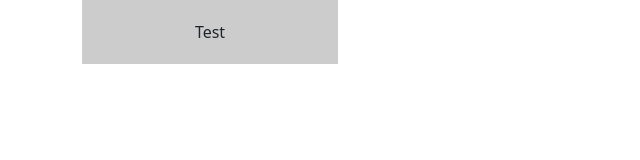
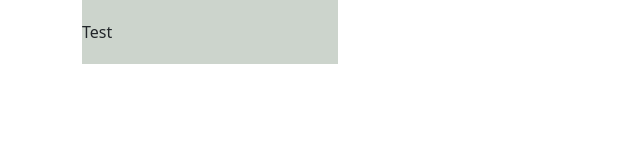
Before and after one commit to nniclas/relay, a React (Create React App) app in the folder app/: page / in a window 1280 px wide. Shown: the top 160 px of the page, without its empty margins (0-640 px from the left). Built offline with nearby package versions, Linux system fonts and the light colour scheme.

Commit message:
popping sliding messages

```diff
--- a/app/src/components/v2/message-item.tsx
+++ b/app/src/components/v2/message-item.tsx
@@ -15,15 +15,28 @@ export const MessageItem = (a: MessageArgs) => {
                 height: 64,
                 width: 256,
                 display: 'flex',
-                justifyContent: 'center',
-                alignItems: 'center',
-                background: 'rgba(0,0,0,0.2)',
+                overflow: 'hidden',
+
+                // background: 'rgba(0,0,0,0.2)',
             }}
-            initial={{ y: -100, opacity: 0 }}
+            initial={{ y: -64, opacity: 0 }}
             animate={{ y: 0, opacity: 1 }}
             exit={{ opacity: 0 }}
         >
-            <div style={{ flex: 0 }}>Test {a.message.text}</div>
+            <motion.div
+                style={{
+                    display: 'flex',
+                    flex: 1,
+                    justifyContent: 'center',
+                    alignItems: 'center',
+                    background: 'rgba(0,40,0,0.2)',
+                }}
+                initial={{ x: -256 }}
+                animate={{ x: [-256, -128, 0] }}
+                exit={{ x: -256 }}
+            >
+                <div style={{ flex: 1 }}>Test {a.message.text}</div>
+            </motion.div>
         </motion.div>
     )
 }
```
